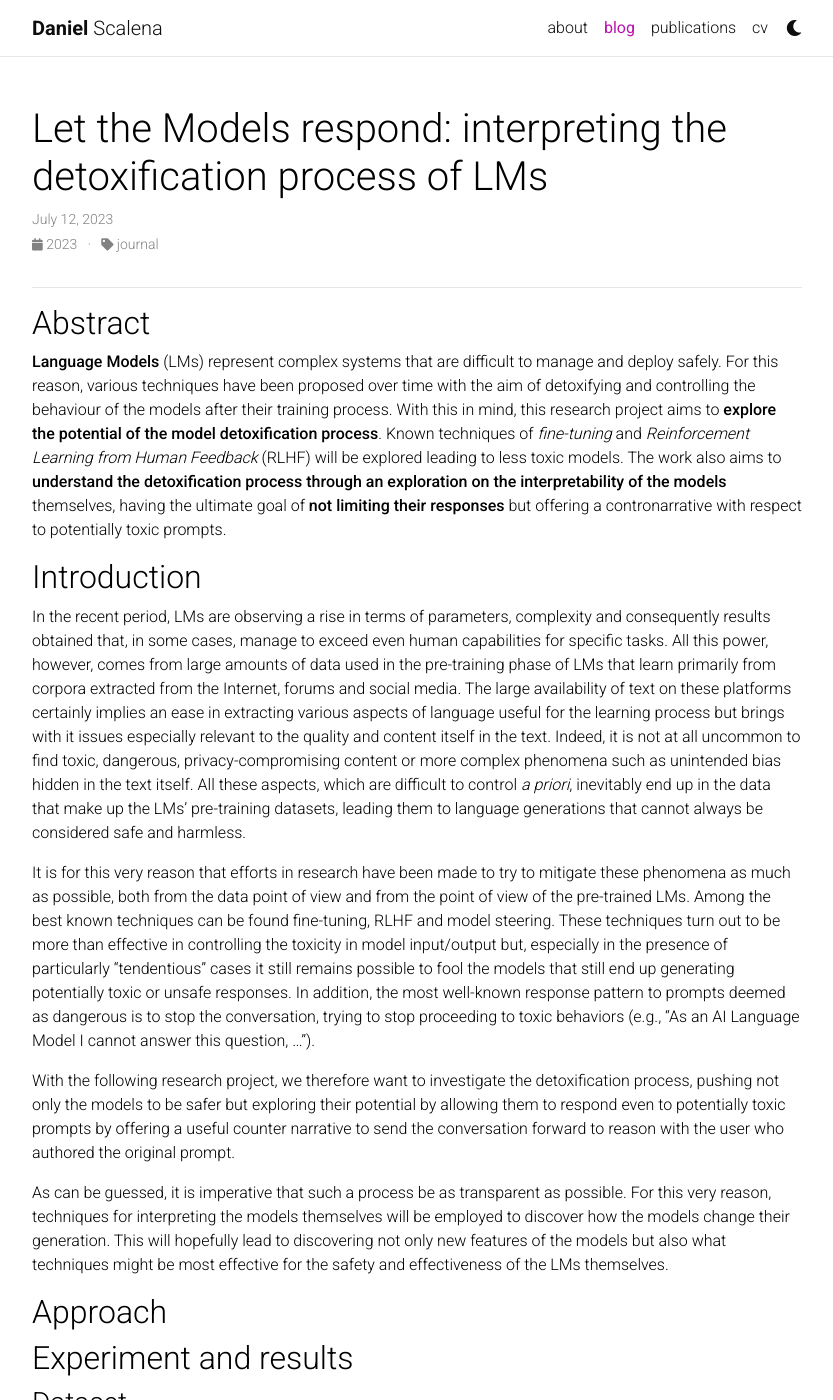
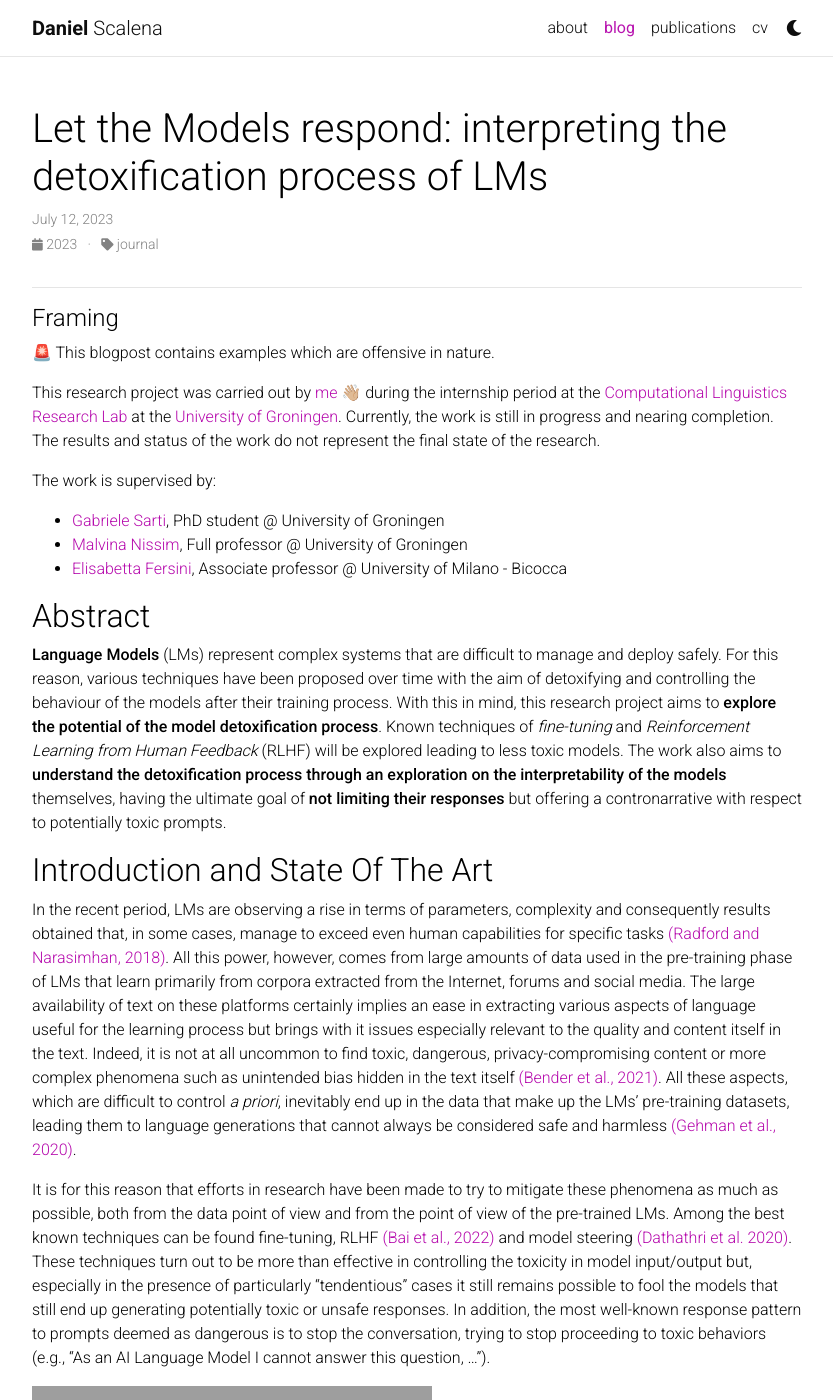
Before and after one commit to DanielSc4/danielsc4.github.io, a Jekyll site: the page built from _posts/2023-05-12-interpreting-detox-LM.md, in a window 1280 px wide and 1400 px high. Shown: the whole window, without its empty margins (223-1056 px from the left). Built offline with Jekyll 4.4.1, drawn with Linux system fonts in a browser that asks for light colours; comment, search, counter and statistics services are not loaded; a style sheet for code colours, icons or effects is not loaded; some of the changed text lies outside the part shown; grey boxes are pictures that could not be loaded.

Commit message:
Added bib

```diff
--- a/_posts/2023-05-12-interpreting-detox-LM.md
+++ b/_posts/2023-05-12-interpreting-detox-LM.md
@@ -11,14 +11,30 @@ toc:
 ---
 
 
+#### Framing
+
+🚨 This blogpost contains examples which are offensive in nature.
+
+
+This research project was carried out by [me 👋🏼](danielsc4.it) during the internship period at the [Computational Linguistics Research Lab](https://www.rug.nl/research/clcg/research/cl/?lang=en) at the [University of Groningen](https://www.rug.nl/). Currently, the work is still in progress and nearing completion. The results and status of the work do not represent the final state of the research.
+
+The work is supervised by:
+- [Gabriele Sarti](gsarti.com), PhD student @ University of Groningen
+- [Malvina Nissim](https://www.rug.nl/staff/m.nissim/), Full professor @ University of Groningen
+- [Elisabetta Fersini](https://en.unimib.it/elisabetta-fersini), Associate professor @ University of Milano - Bicocca
+
+
 ## Abstract
 
 **Language Models** (LMs) represent complex systems that are difficult to manage and deploy safely. For this reason, various techniques have been proposed over time with the aim of detoxifying and controlling the behaviour of the models after their training process. With this in mind, this research project aims to **explore the potential of the model detoxification process**. Known techniques of *fine-tuning* and *Reinforcement Learning from Human Feedback* (RLHF) will be explored leading to less toxic models. The work also aims to **understand the detoxification process through an exploration on the interpretability of the models** themselves, having the ultimate goal of **not limiting their responses** but offering a contronarrative with respect to potentially toxic prompts.
 
-## Introduction
-In the recent period, LMs are observing a rise in terms of parameters, complexity and consequently results obtained that, in some cases, manage to exceed even human capabilities for specific tasks. All this power, however, comes from large amounts of data used in the pre-training phase of LMs that learn primarily from corpora extracted from the Internet, forums and social media. The large availability of text on these platforms certainly implies an ease in extracting various aspects of language useful for the learning process but brings with it issues especially relevant to the quality and content itself in the text. Indeed, it is not at all uncommon to find toxic, dangerous, privacy-compromising content or more complex phenomena such as unintended bias hidden in the text itself. All these aspects, which are difficult to control *a priori*, inevitably end up in the data that make up the LMs' pre-training datasets, leading them to language generations that cannot always be considered safe and harmless.
+## Introduction and State Of The Art
+In the recent period, LMs are observing a rise in terms of parameters, complexity and consequently results obtained that, in some cases, manage to exceed even human capabilities for specific tasks [(Radford and Narasimhan, 2018)](https://s3-us-west-2.amazonaws.com/openai-assets/research-covers/language-unsupervised/language_understanding_paper.pdf). All this power, however, comes from large amounts of data used in the pre-training phase of LMs that learn primarily from corpora extracted from the Internet, forums and social media. The large availability of text on these platforms certainly implies an ease in extracting various aspects of language useful for the learning process but brings with it issues especially relevant to the quality and content itself in the text. Indeed, it is not at all uncommon to find toxic, dangerous, privacy-compromising content or more complex phenomena such as unintended bias hidden in the text itself [(Bender et al., 2021)](https://dl.acm.org/doi/10.1145/3442188.3445922). All these aspects, which are difficult to control *a priori*, inevitably end up in the data that make up the LMs' pre-training datasets, leading them to language generations that cannot always be considered safe and harmless [(Gehman et al., 2020)](https://aclanthology.org/2020.findings-emnlp.301.pdf).
 
-It is for this very reason that efforts in research have been made to try to mitigate these phenomena as much as possible, both from the data point of view and from the point of view of the pre-trained LMs. Among the best known techniques can be found fine-tuning, RLHF and model steering. These techniques turn out to be more than effective in controlling the toxicity in model input/output but, especially in the presence of particularly "tendentious" cases it still remains possible to fool the models that still end up generating potentially toxic or unsafe responses. In addition, the most well-known response pattern to prompts deemed as dangerous is to stop the conversation, trying to stop proceeding to toxic behaviors (e.g., "As an AI Language Model I cannot answer this question, ...").
+It is for this reason that efforts in research have been made to try to mitigate these phenomena as much as possible, both from the data point of view and from the point of view of the pre-trained LMs. Among the best known techniques can be found fine-tuning, RLHF [(Bai et al., 2022)](https://arxiv.org/abs/2204.05862) and model steering [(Dathathri et al. 2020)](https://arxiv.org/abs/1912.02164). These techniques turn out to be more than effective in controlling the toxicity in model input/output but, especially in the presence of particularly "tendentious" cases it still remains possible to fool the models that still end up generating potentially toxic or unsafe responses. In addition, the most well-known response pattern to prompts deemed as dangerous is to stop the conversation, trying to stop proceeding to toxic behaviors (e.g., "As an AI Language Model I cannot answer this question, ...").
+
+![Toxic Prompt on ChatGPT that generates conversation blocking](../assets/img/detox_LMs/Example_chatGPT_toxic.png "Title")
+*Toxic Prompt on [ChatGPT](https://openai.com/blog/chatgpt) that generates conversation blocking*
 
 With the following research project, we therefore want to investigate the detoxification process, pushing not only the models to be safer but exploring their potential by allowing them to respond even to potentially toxic prompts by offering a useful counter narrative to send the conversation forward to reason with the user who authored the original prompt.
 
```
